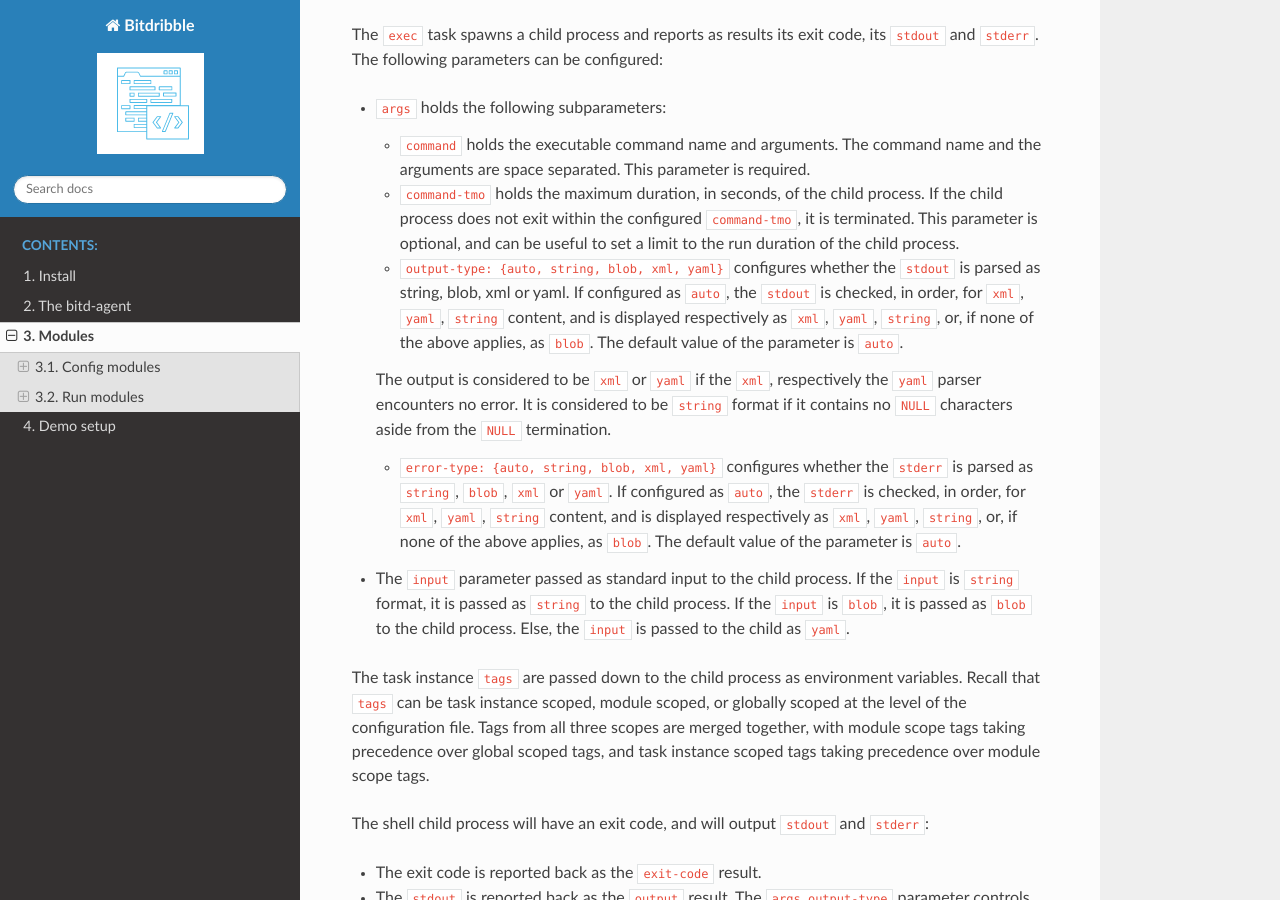
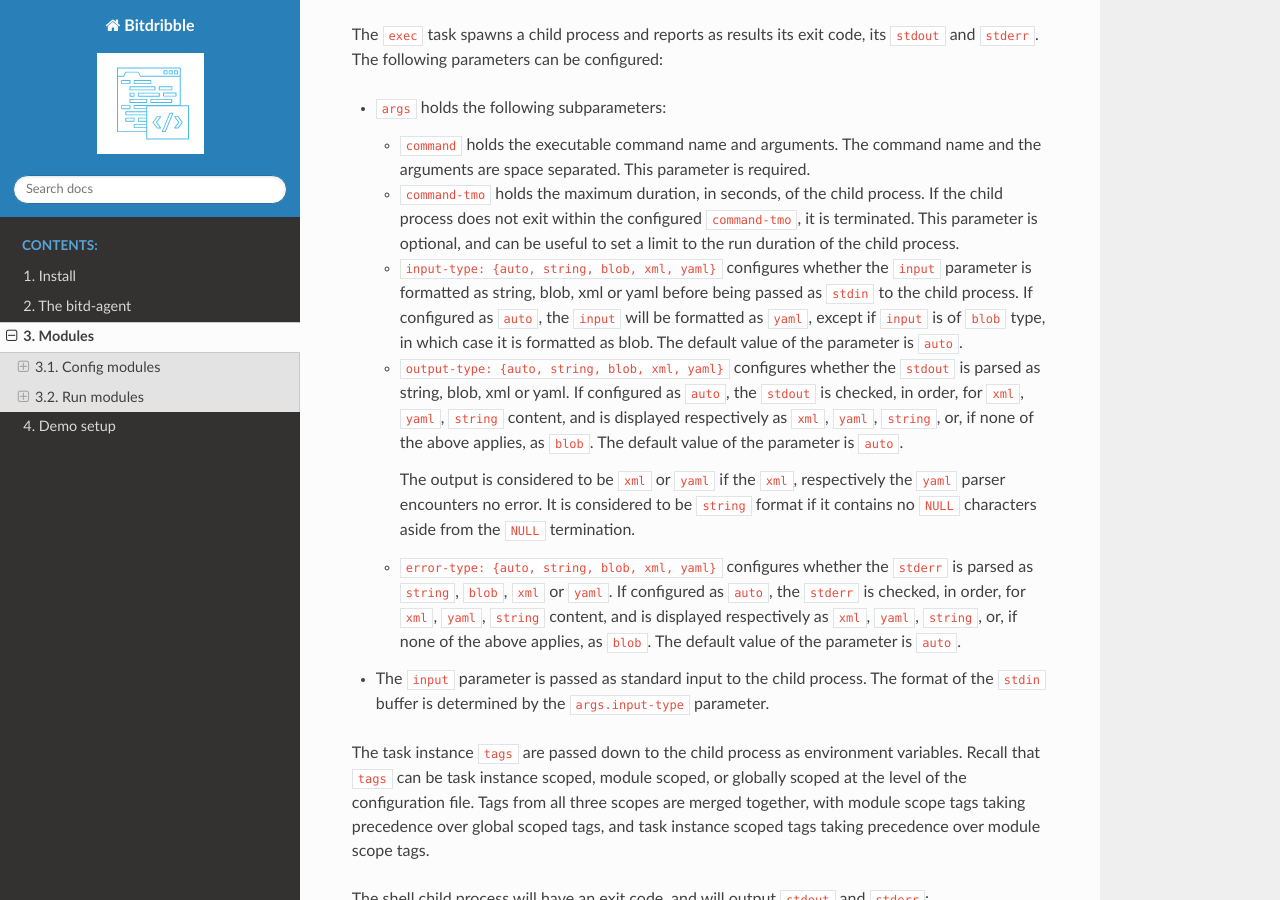
Before and after one commit to Bitdribble/bitdribble-doc, a Sphinx documentation site: the page built from source/modules.rst, in a window 1280 px wide and 900 px high, scrolled down 2813 px. Built offline with Sphinx 7.4.7 and the Read the Docs theme 2.0.0, drawn with Linux system fonts in a browser that asks for light colours.

Commit message:
exec task

```diff
--- a/source/modules.rst
+++ b/source/modules.rst
@@ -149,13 +149,15 @@ The ``exec`` task spawns a child process and reports as results its exit code, i
 
   * ``command-tmo`` holds the maximum duration, in seconds, of the child process. If the child process does not exit within the configured ``command-tmo``, it is terminated. This parameter is optional, and can be useful to set a limit to the run duration of the child process.
 
+  * ``input-type: {auto, string, blob, xml, yaml}`` configures whether the ``input`` parameter is formatted as string, blob, xml or yaml before being passed as ``stdin`` to the child process. If configured as ``auto``, the ``input`` will be formatted as ``yaml``, except if ``input`` is of ``blob`` type, in which case it is formatted as blob. The default value of the parameter is ``auto``.
+
   * ``output-type: {auto, string, blob, xml, yaml}`` configures whether the ``stdout`` is parsed as string, blob, xml or yaml. If configured as ``auto``, the ``stdout`` is checked, in order, for ``xml``, ``yaml``, ``string`` content, and is displayed respectively as ``xml``, ``yaml``, ``string``, or, if none of the above applies, as ``blob``. The default value of the parameter is ``auto``.
 
-  The output is considered to be ``xml`` or ``yaml`` if the ``xml``, respectively the ``yaml`` parser encounters no error. It is considered to be ``string`` format if it contains no ``NULL`` characters aside from the ``NULL`` termination.
+    The output is considered to be ``xml`` or ``yaml`` if the ``xml``, respectively the ``yaml`` parser encounters no error. It is considered to be ``string`` format if it contains no ``NULL`` characters aside from the ``NULL`` termination.
 
   * ``error-type: {auto, string, blob, xml, yaml}`` configures whether the ``stderr`` is parsed as ``string``, ``blob``, ``xml`` or ``yaml``. If configured as ``auto``, the ``stderr`` is checked, in order, for ``xml``, ``yaml``, ``string`` content, and is displayed respectively as ``xml``, ``yaml``, ``string``, or, if none of the above applies, as ``blob``. The default value of the parameter is ``auto``.
 
-* The ``input`` parameter passed as standard input to the child process. If the ``input`` is ``string`` format, it is passed as ``string`` to the child process. If the ``input`` is ``blob``, it is passed as ``blob`` to the child process. Else, the ``input`` is passed to the child as ``yaml``.
+* The ``input`` parameter is passed as standard input to the child process. The format of the ``stdin`` buffer is determined by the ``args.input-type`` parameter.
 
 The task instance ``tags`` are passed down to the child process as environment variables. Recall that ``tags`` can be task instance scoped, module scoped, or globally scoped at the level of the configuration file. Tags from all three scopes are merged together, with module scope tags taking precedence over global scoped tags, and task instance scoped tags taking precedence over module scope tags.
 
```
